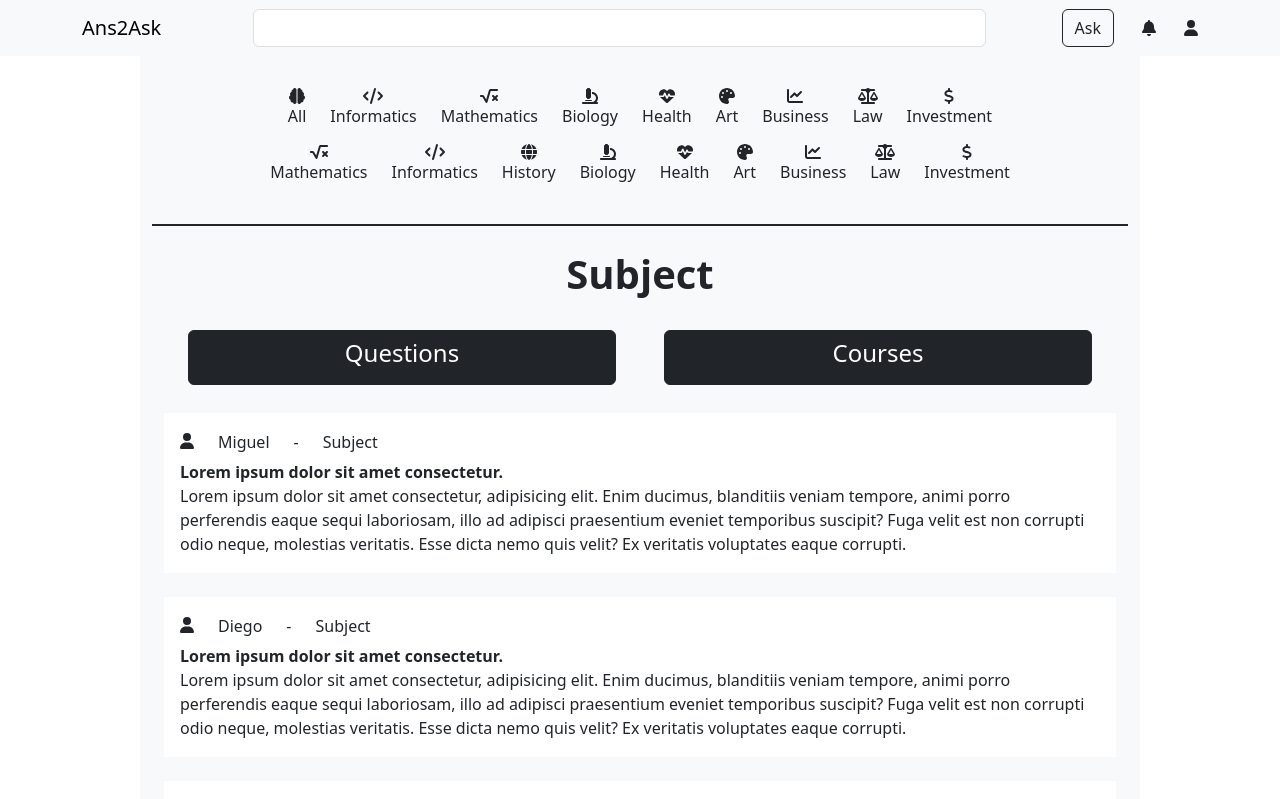
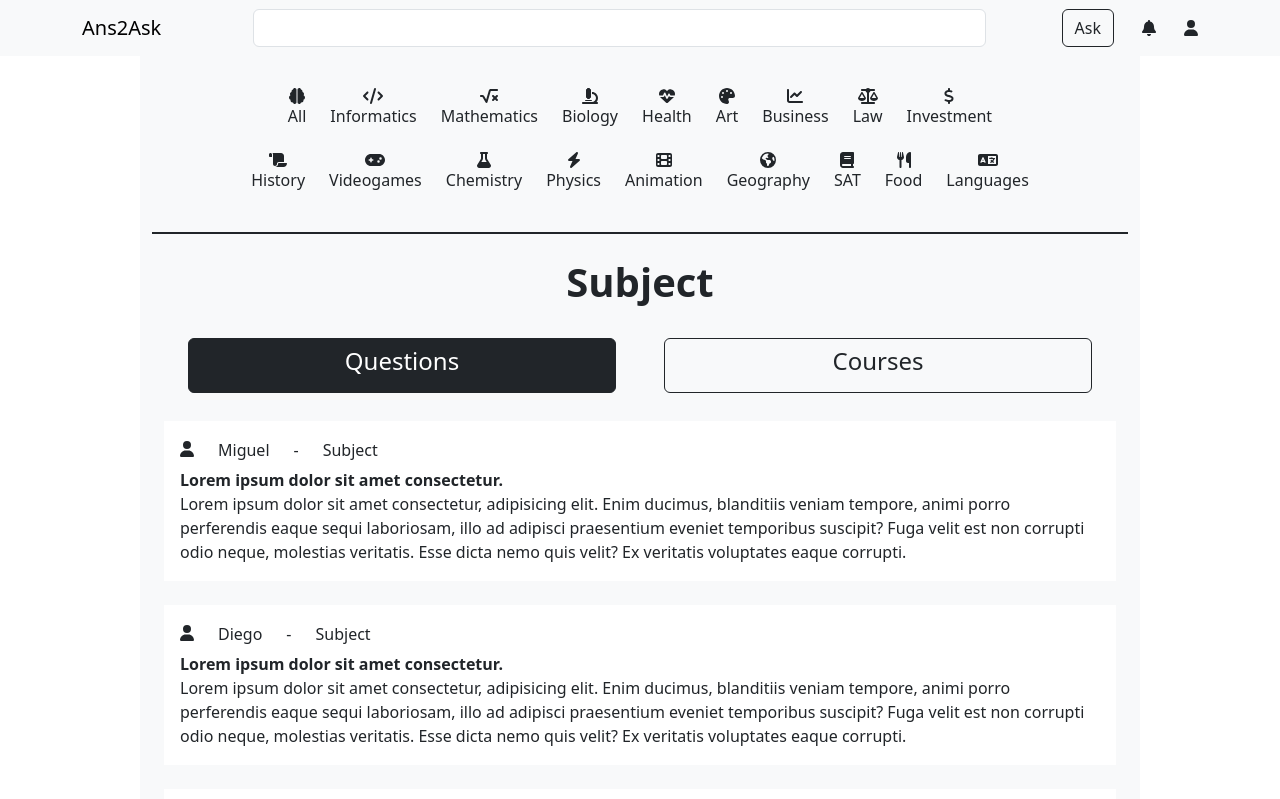
Before and after one commit to maikyh/Ans2Ask, a React (Create React App) app in the folder ans2ask-ui/: page /home in a window 1280 px wide. Shown: the top 799 px of the page. Built offline with nearby package versions, Linux system fonts and the light colour scheme.

Commit message:
Added the icons of the subject section

```diff
--- a/ans2ask-ui/src/components/QuestionsOrCourses/QuestionsOrCourses.jsx
+++ b/ans2ask-ui/src/components/QuestionsOrCourses/QuestionsOrCourses.jsx
@@ -6,7 +6,7 @@ export default function QuestionsOrCourses() {
     <div className="QuestionsOrCourses">
         <div className="d-flex">
             <button className="btn btn-dark w-100 d-block fw-bold mx-4 mt-4 mb-1 p-2"> <h4>Questions</h4> </button>
-            <button className="btn btn-dark w-100 d-block fw-bold mx-4 mt-4 mb-1 p-2"> <h4>Courses</h4> </button>
+            <button className="btn btn-outline-dark w-100 d-block fw-bold mx-4 mt-4 mb-1 p-2"> <h4>Courses</h4> </button>
         </div>
     </div>
   );
--- a/ans2ask-ui/src/components/Subjects/Subjects.jsx
+++ b/ans2ask-ui/src/components/Subjects/Subjects.jsx
@@ -1,13 +1,14 @@
 import React from "react";
 import { FontAwesomeIcon } from "@fortawesome/react-fontawesome";
-import { faBrain, faSquareRootAlt, faCode, faGlobe, faMicroscope, faHeartbeat, faPalette, faChartLine, faBalanceScale, faDollarSign } from "@fortawesome/free-solid-svg-icons";
+import { faBrain, faSquareRootAlt, faCode, faMicroscope, faHeartbeat, faPalette, faChartLine, faBalanceScale, faDollarSign } from "@fortawesome/free-solid-svg-icons";
+import { faGamepad, faScroll, faFlask, faBolt, faFilm, faGlobeAmericas, faBook, faUtensils, faLanguage } from "@fortawesome/free-solid-svg-icons";
 import "./Subjects.css";
 
 export default function Subjects() {
   return (
     <div className="subjects">
-      <div className="row justify-content-center mt-2">
-      <div className="col-auto d-flex flex-column align-items-center">
+      <div className="row justify-content-center mt-2 mb-2">
+        <div className="col-auto d-flex flex-column align-items-center">
           <FontAwesomeIcon icon={faBrain} />
           <p className="text-center">All</p>
         </div>
@@ -45,46 +46,47 @@ export default function Subjects() {
         </div>
       </div>
 
-
       <div className="row justify-content-center">
         <div className="col-auto d-flex flex-column align-items-center">
-          <FontAwesomeIcon icon={faSquareRootAlt} />
-          <p className="text-center">Mathematics</p>
-        </div>
-        <div className="col-auto d-flex flex-column align-items-center">
-          <FontAwesomeIcon icon={faCode} />
-          <p className="text-center">Informatics</p>
-        </div>
-        <div className="col-auto d-flex flex-column align-items-center">
-          <FontAwesomeIcon icon={faGlobe} />
+          <FontAwesomeIcon icon={faScroll} />
           <p className="text-center">History</p>
         </div>
         <div className="col-auto d-flex flex-column align-items-center">
-          <FontAwesomeIcon icon={faMicroscope} />
-          <p className="text-center">Biology</p>
+          <FontAwesomeIcon icon={faGamepad} />
+          <p className="text-center">Videogames</p>
         </div>
         <div className="col-auto d-flex flex-column align-items-center">
-          <FontAwesomeIcon icon={faHeartbeat} />
-          <p className="text-center">Health</p>
+          <FontAwesomeIcon icon={faFlask} />
+          <p className="text-center">Chemistry</p>
         </div>
         <div className="col-auto d-flex flex-column align-items-center">
-          <FontAwesomeIcon icon={faPalette} />
-          <p className="text-center">Art</p>
+          <FontAwesomeIcon icon={faBolt} />
+          <p className="text-center">Physics</p>
         </div>
         <div className="col-auto d-flex flex-column align-items-center">
-          <FontAwesomeIcon icon={faChartLine} />
-          <p className="text-center">Business</p>
+          <FontAwesomeIcon icon={faFilm} />
+          <p className="text-center">Animation</p>
         </div>
         <div className="col-auto d-flex flex-column align-items-center">
-          <FontAwesomeIcon icon={faBalanceScale} />
-          <p className="text-center">Law</p>
+          <FontAwesomeIcon icon={faGlobeAmericas} />
+          <p className="text-center">Geography</p>
         </div>
         <div className="col-auto d-flex flex-column align-items-center">
-          <FontAwesomeIcon icon={faDollarSign} />
-          <p className="text-center">Investment</p>
+          <FontAwesomeIcon icon={faBook} />
+          <p className="text-center">SAT</p>
+        </div>
+        <div className="col-auto d-flex flex-column align-items-center">
+          <FontAwesomeIcon icon={faUtensils} />
+          <p className="text-center">Food</p>
+        </div>
+        <div className="col-auto d-flex flex-column align-items-center">
+          <FontAwesomeIcon icon={faLanguage} />
+          <p className="text-center">Languages</p>
         </div>
       </div>
+
       <div className="row border border-dark my-4"></div>
+
       <h1 className="text-center mb-2 fw-bold">Subject</h1>
     </div>
   );
```
